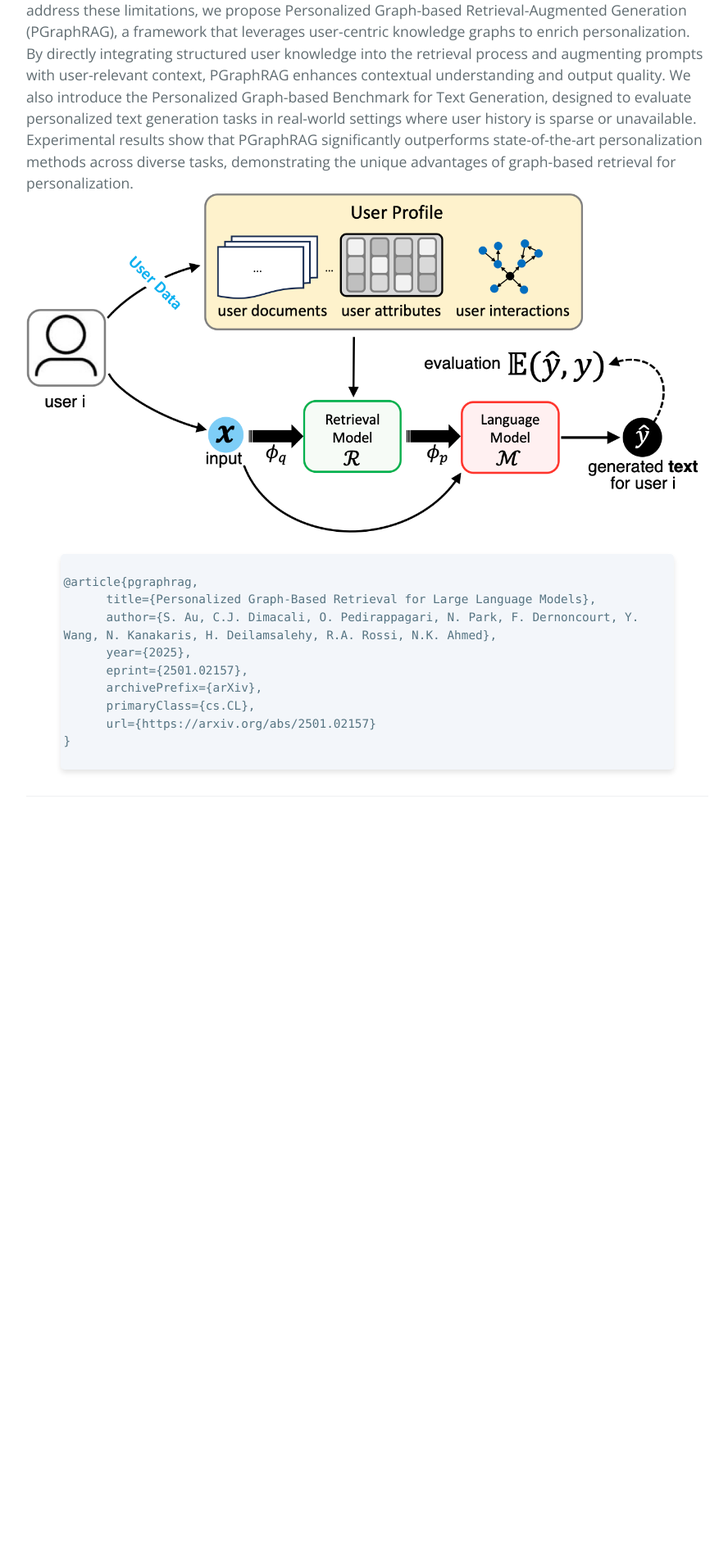
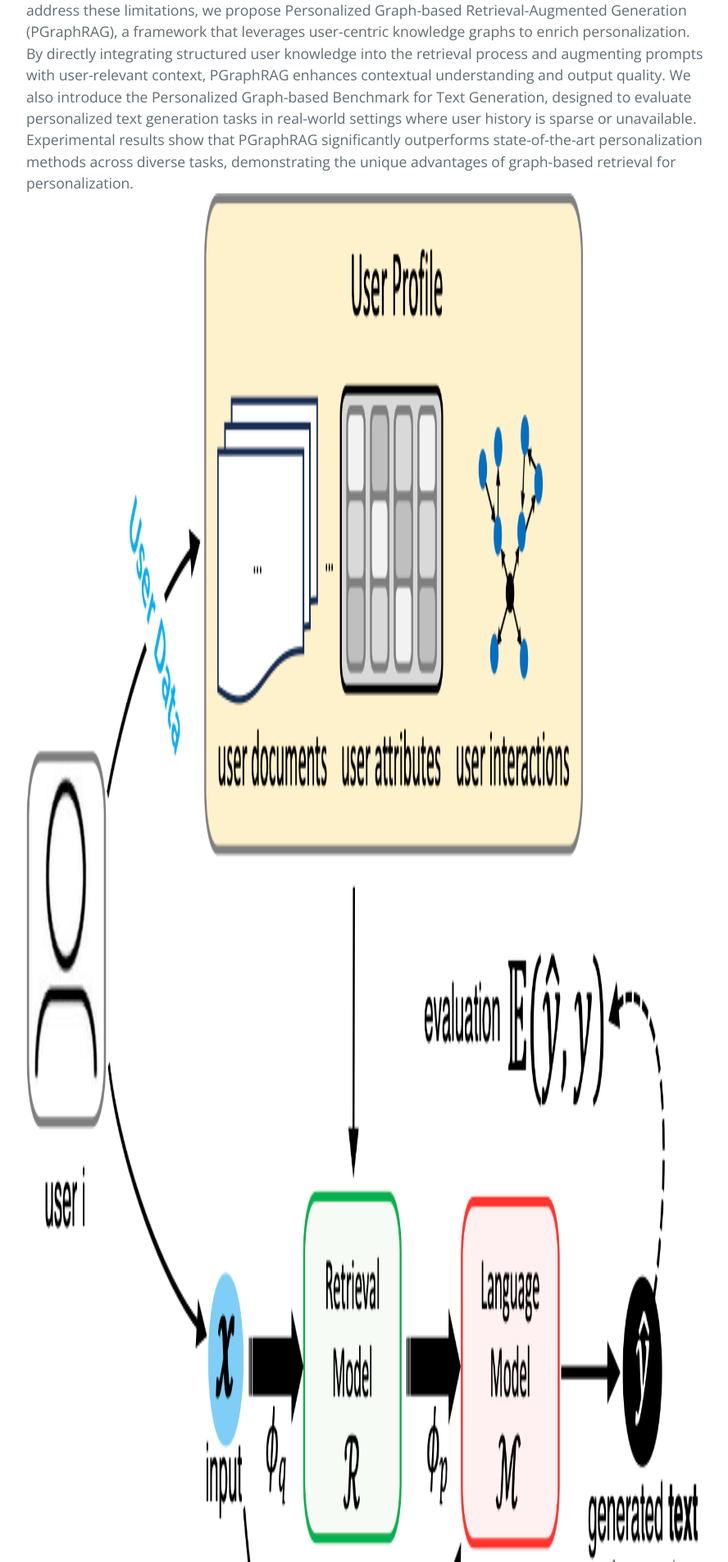
Before and after one commit to PGraphRAG-benchmark/PGraphRAG-benchmark.github.io, a Jekyll site: the page built from related-papers.html, in a window 1280 px wide. Shown: the part 574-2480 px from the top of the page at 82% size, without its empty margins (192-1080 px from the left). Built offline with Jekyll 4.4.1, drawn with Linux system fonts in a browser that asks for light colours; before the commit the page ends 1610 px from its top, so only the background shows below that.

Commit message:
Update related-papers.html

```diff
--- a/related-papers.html
+++ b/related-papers.html
@@ -9,7 +9,7 @@
 
 As large language models (LLMs) evolve, their ability to deliver personalized and context-aware responses offers transformative potential for improving user experiences. Existing personalization approaches, however, often rely solely on user history to augment the prompt, limiting their effectiveness in generating tailored outputs, especially in cold-start scenarios with sparse data. To address these limitations, we propose Personalized Graph-based Retrieval-Augmented Generation (PGraphRAG), a framework that leverages user-centric knowledge graphs to enrich personalization. By directly integrating structured user knowledge into the retrieval process and augmenting prompts with user-relevant context, PGraphRAG enhances contextual understanding and output quality. We also introduce the Personalized Graph-based Benchmark for Text Generation, designed to evaluate personalized text generation tasks in real-world settings where user history is sparse or unavailable. Experimental results show that PGraphRAG significantly outperforms state-of-the-art personalization methods across diverse tasks, demonstrating the unique advantages of graph-based retrieval for personalization.
 
-<img src="pgraphrag-fig.png" alt="">
+<img src="pgraphrag-fig.png" alt="" width="1000" height="2000">
 
    <code>
 @article{pgraphrag,
```
